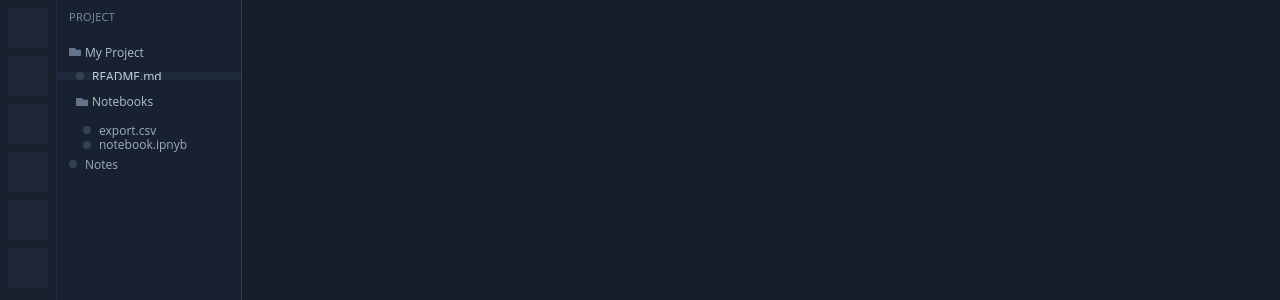
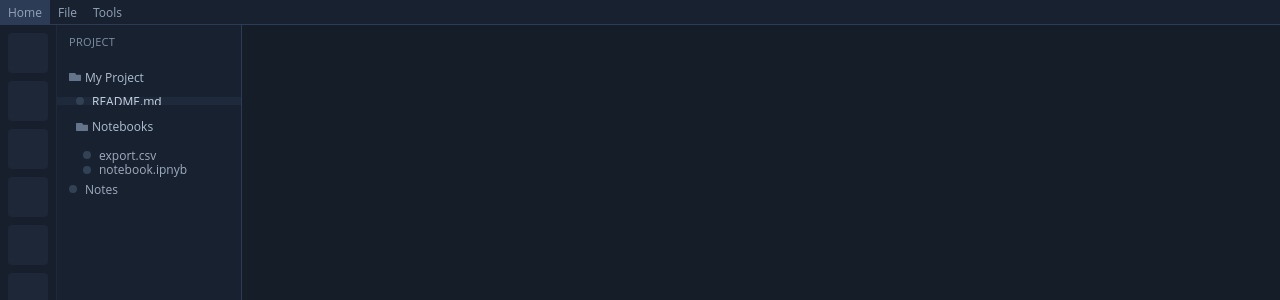
Before and after one commit to harrisonturton/prod-rust-api, a Next.js app: page /editor in a window 1280 px wide. Shown: the top 300 px of the page. Built offline with nearby package versions, Linux system fonts and the light colour scheme.

Commit message:
WIP toolbar

```diff
--- a/src/base/tab-nav/styles.module.scss
+++ b/src/base/tab-nav/styles.module.scss
@@ -6,7 +6,6 @@
     background-color: color.scale($gray-800, $lightness: -25%);
     border-right: 1px solid color.scale($gray-800, $lightness: 0%);
     width: calc($grid-baseline * 7);
-    height: 100%;
     display: flex;
     flex-direction: column;
     align-items: center;
--- /dev/null
+++ b/src/base/toolbar/index.tsx
@@ -0,0 +1,17 @@
+import * as styles from "./styles.module.scss";
+
+const Toolbar = () => (
+    <div className={styles.toolbar}>
+        <Menu label="Home"/>
+        <Menu label="File"/>
+        <Menu label="Tools"/>
+    </div>
+);
+
+const Menu = ({ label }: { label: string }) => (
+    <button className={styles.menu}>
+        {label}
+    </button>
+);
+
+export default Toolbar;
--- /dev/null
+++ b/src/base/toolbar/styles.module.scss
@@ -0,0 +1,33 @@
+@use "sass:color";
+@import "base/styles/colors";
+@import "base/styles/grid";
+@import "base/styles/font";
+
+.toolbar {
+    width: 100%;
+    display: flex;
+    height: $space-md;
+    background-color: color.scale($gray-800, $lightness: -20%);
+    border-bottom: 1px solid color.scale($gray-800, $lightness: 10%);
+}
+
+.menu {
+    display: flex;
+    align-items: center;
+    height: 100%;
+    color: $gray-400;
+    font-size: $font-size-sm;
+    background-color: inherit;
+    padding-left: $space-xxs;
+    padding-right: $space-xxs;
+
+    &:hover {
+        cursor: pointer;
+        background-color: color.scale($gray-800, $lightness: 10%);
+    }
+
+    &:active {
+        cursor: pointer;
+        background-color: transparent;
+    }
+}
--- a/src/views/editor/index.tsx
+++ b/src/views/editor/index.tsx
@@ -1,6 +1,7 @@
 import type { NextPage } from "next";
 import Head from "next/head";
 import TabNav from "base/tab-nav";
+import Toolbar from "base/toolbar";
 import createFileTree from "base/file-nav";
 import styles from "./styles.module.scss";
 
@@ -13,8 +14,11 @@ const Editor: NextPage = () => {
                 <meta name="description" content="Editor page"/>
             </Head>
             <main className={styles.root}>
-                <TabNav/>
-                <FileTree/>
+                <Toolbar/>
+                <section className={styles.mainContent}>
+                    <TabNav/>
+                    <FileTree/>
+                </section>
             </main>
         </div>
     );
--- a/src/views/editor/styles.module.scss
+++ b/src/views/editor/styles.module.scss
@@ -6,6 +6,13 @@
 .root {
     @include page-root;
     display: flex;
-    flex-direction: horizontal;
+    flex-direction: column;
     background-color: color.scale($gray-800, $lightness: -30%);
 }
+
+.mainContent {
+    display: flex;
+    flex-grow: 1;
+    flex-direction: horizontal;
+    align-items: stretch;
+}
```
